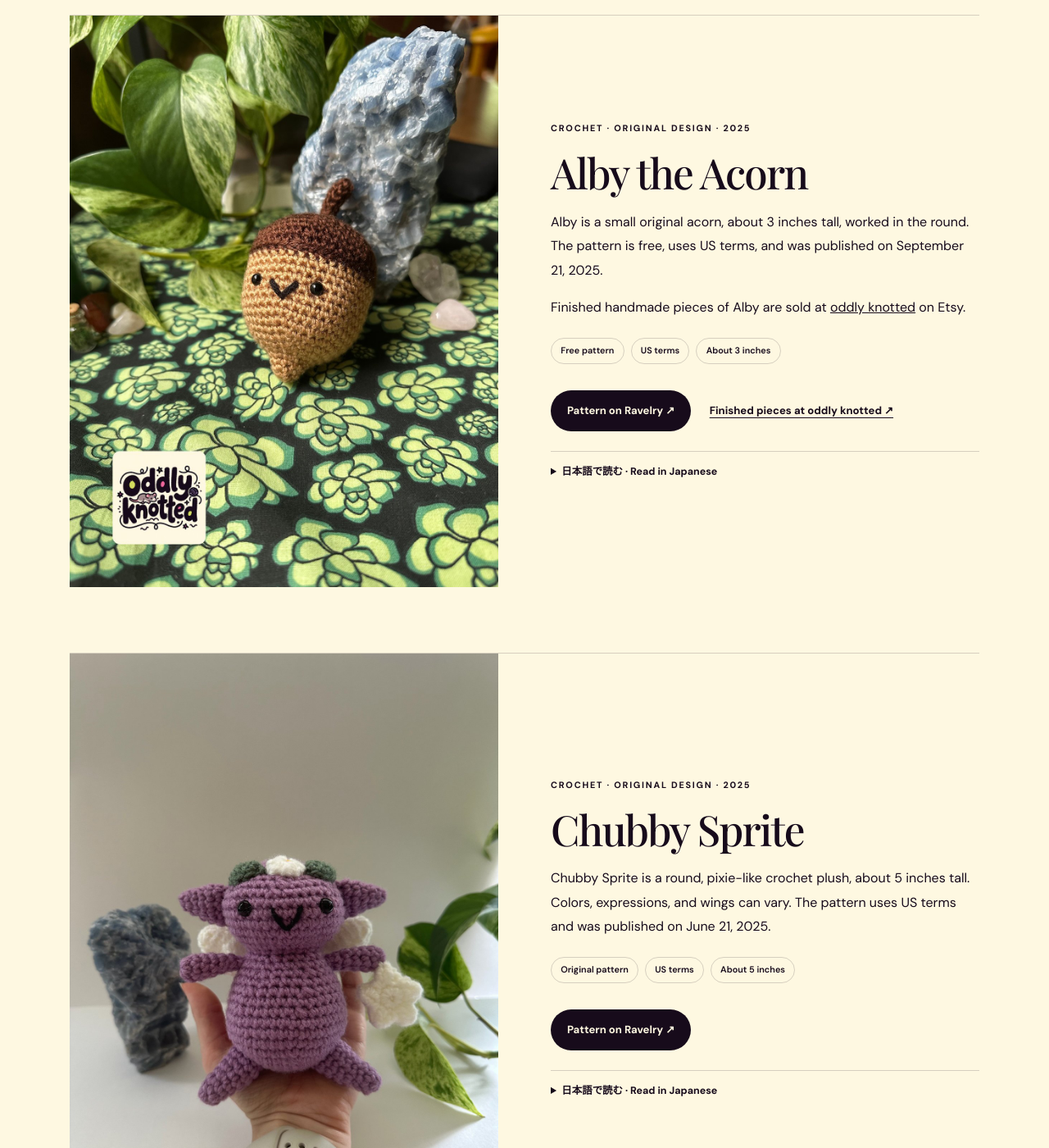
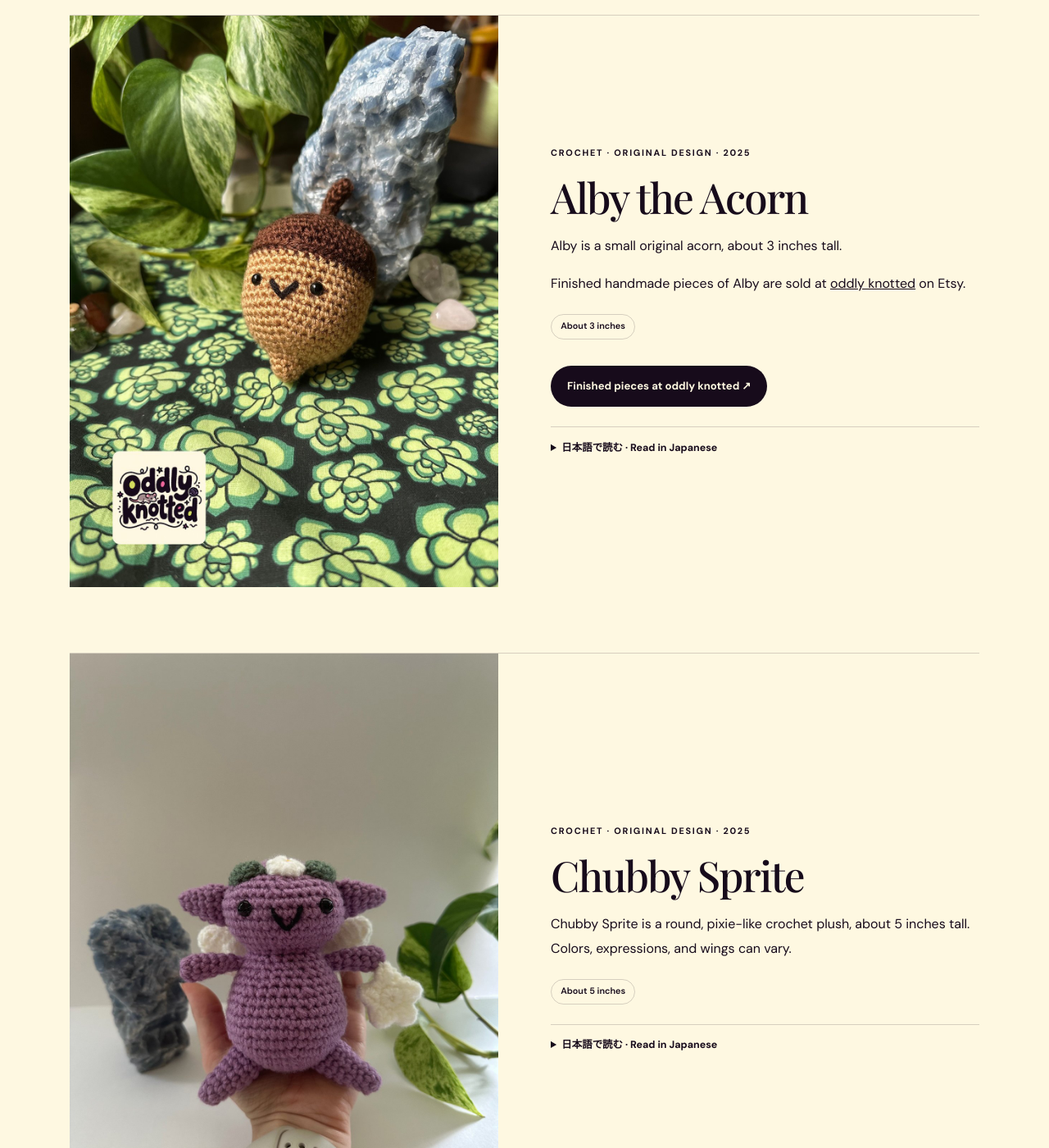
Before and after one commit to wrensage/wrensage.github.io, a Jekyll site: the page designs.html, which Jekyll copies as it is, in a window 1280 px wide and 1400 px high, scrolled down 1326 px. Shown: the whole window at 82% size. Built offline with Jekyll 4.4.1, drawn with Linux system fonts in a browser that asks for light colours; some web fonts are replaced.

Commit message:
Hold the Alby and Chubby Sprite patterns until they are live again.
They stay on Designs as pieces, with photos and Alby's Etsy line. Bibble's pattern listing is unchanged.

Co-authored-by: wrensage <wrensage@users.noreply.github.com>

```diff
--- a/designs.html
+++ b/designs.html
@@ -44,13 +44,13 @@
       <div class="work-details">
         <p class="eyebrow">Crochet · Original design · 2025</p>
         <h2>Alby the Acorn</h2>
-        <p>Alby is a small original acorn, about 3 inches tall, worked in the round. The pattern is free, uses US terms, and was published on September 21, 2025.</p>
+        <p>Alby is a small original acorn, about 3 inches tall.</p>
         <p>Finished handmade pieces of Alby are sold at <a href="https://www.etsy.com/shop/oddlyknotted" target="_blank" rel="noopener">oddly knotted</a> on Etsy.</p>
-        <div class="tag-row"><span>Free pattern</span><span>US terms</span><span>About 3 inches</span></div>
-        <div class="button-row"><a class="button button-dark" href="https://www.ravelry.com/patterns/library/alby-the-acorn" target="_blank" rel="noopener">Pattern on Ravelry ↗</a><a class="text-link" href="https://www.etsy.com/shop/oddlyknotted" target="_blank" rel="noopener">Finished pieces at oddly knotted ↗</a></div>
+        <div class="tag-row"><span>About 3 inches</span></div>
+        <div class="button-row"><a class="button button-dark" href="https://www.etsy.com/shop/oddlyknotted" target="_blank" rel="noopener">Finished pieces at oddly knotted ↗</a></div>
         <details class="japanese">
           <summary>日本語で読む · Read in Japanese</summary>
-          <div lang="ja"><h3>アルビー・ザ・エイコーン</h3><p>アルビーは、高さ約3インチの小さなどんぐりです。輪で編み、編み図は米国式用語で、無料です。2025年9月21日に公開しました。</p><p>完成品は Etsy の oddly knotted で販売しています。編み図は Ravelry でご覧いただけます。</p></div>
+          <div lang="ja"><h3>アルビー・ザ・エイコーン</h3><p>アルビーは、高さ約3インチの小さなどんぐりです。</p><p>完成品は Etsy の oddly knotted で販売しています。</p></div>
         </details>
       </div>
     </article>
@@ -62,12 +62,11 @@
       <div class="work-details">
         <p class="eyebrow">Crochet · Original design · 2025</p>
         <h2>Chubby Sprite</h2>
-        <p>Chubby Sprite is a round, pixie-like crochet plush, about 5 inches tall. Colors, expressions, and wings can vary. The pattern uses US terms and was published on June 21, 2025.</p>
-        <div class="tag-row"><span>Original pattern</span><span>US terms</span><span>About 5 inches</span></div>
-        <div class="button-row"><a class="button button-dark" href="https://www.ravelry.com/patterns/library/chubby-sprite" target="_blank" rel="noopener">Pattern on Ravelry ↗</a></div>
+        <p>Chubby Sprite is a round, pixie-like crochet plush, about 5 inches tall. Colors, expressions, and wings can vary.</p>
+        <div class="tag-row"><span>About 5 inches</span></div>
         <details class="japanese">
           <summary>日本語で読む · Read in Japanese</summary>
-          <div lang="ja"><h3>チャビー・スプライト</h3><p>チャビー・スプライトは、高さ約5インチの丸いあみぐるみです。色や表情、羽を変えて作れます。編み図は米国式用語で、2025年6月21日に公開しました。</p><p>編み図は Ravelry でご覧いただけます。</p></div>
+          <div lang="ja"><h3>チャビー・スプライト</h3><p>チャビー・スプライトは、高さ約5インチの丸いあみぐるみです。色や表情、羽はひとつずつ違います。</p></div>
         </details>
       </div>
     </article>
```
Also changed, not shown: cv.html (+0 -10 lines), patterns.html (+0 -8 lines), README.md.
